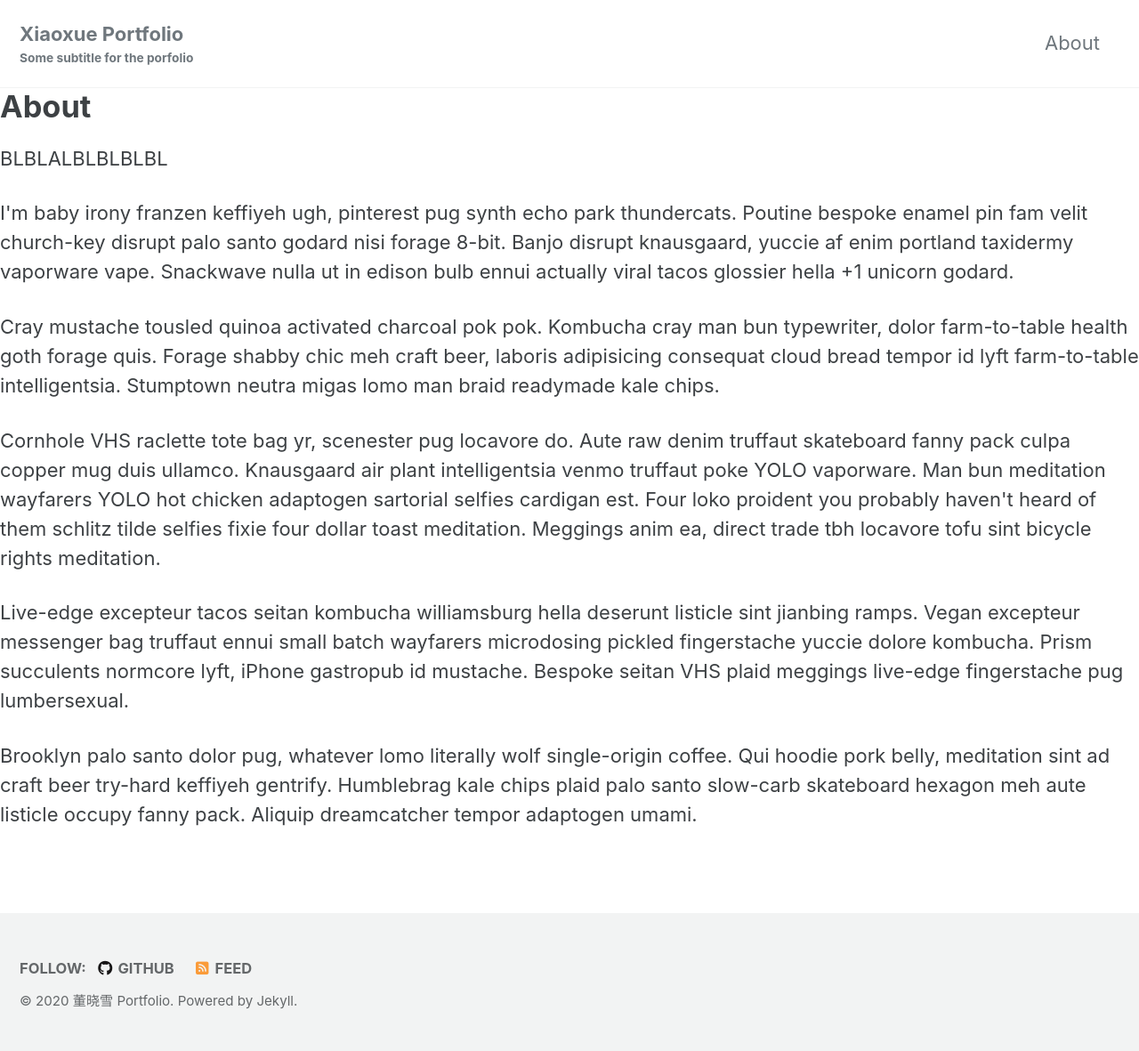
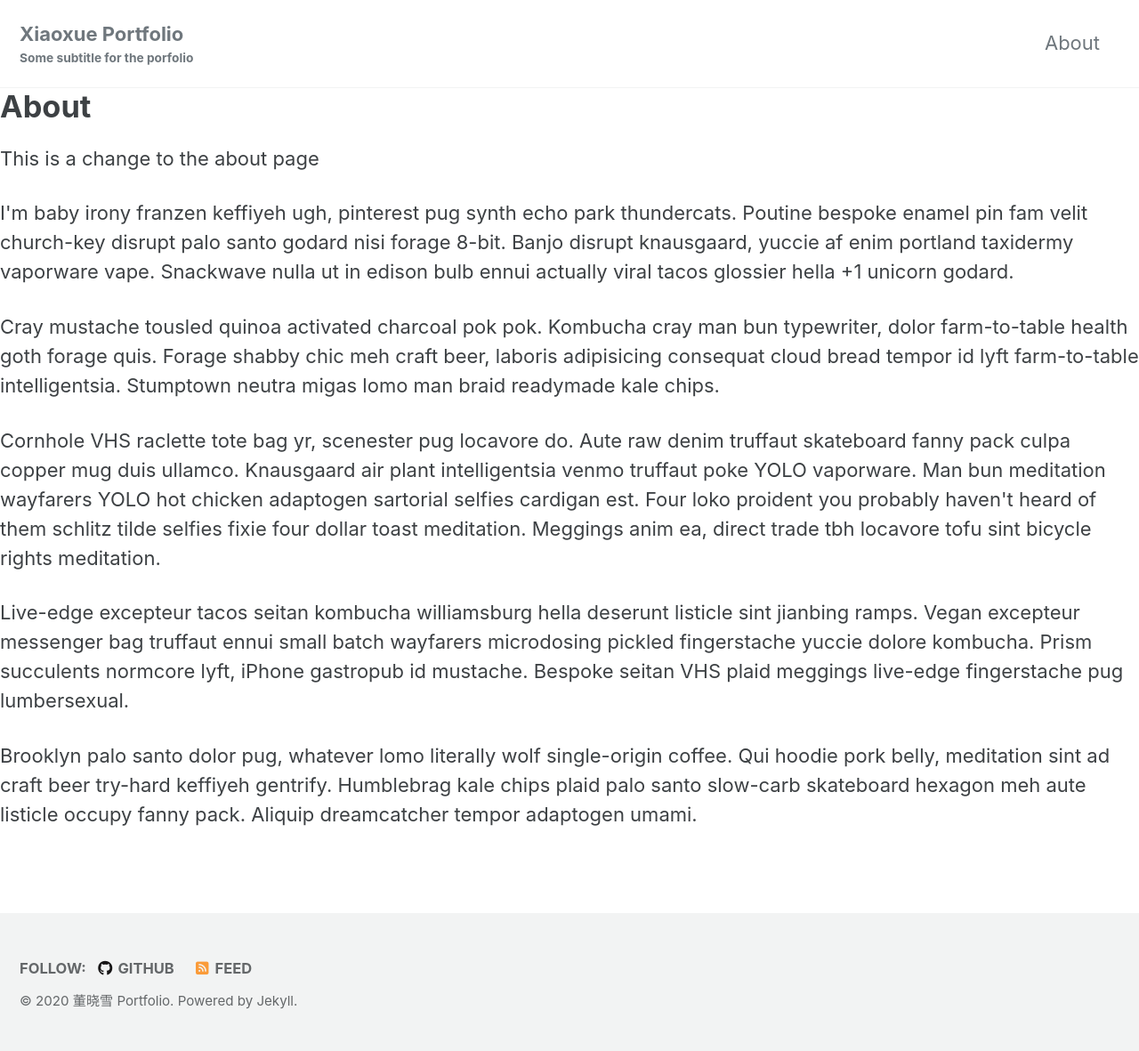
Before and after one commit to xiaoxuedd/xiaoxuedd.github.io, a Jekyll site: the page built from _pages/about.html, in a window 1280 px wide. Shown: the whole page at 89% size. Built offline with Jekyll 4.4.1, drawn with Linux system fonts in a browser that asks for light colours; cached includes are drawn as plain includes; nearby versions of some CDN libraries.

Commit message:
Better test text on the about page

```diff
--- a/_pages/about.html
+++ b/_pages/about.html
@@ -4,7 +4,7 @@ permalink: /about/
 ---
 <h1>About</h1>
 
-<p> BLBLALBLBLBLBL </p>
+<p> This is a change to the about page </p>
 
 <p>I'm baby irony franzen keffiyeh ugh, pinterest pug synth echo park thundercats. Poutine bespoke enamel pin fam velit church-key disrupt palo santo godard nisi forage 8-bit. Banjo disrupt knausgaard, yuccie af enim portland taxidermy vaporware vape. Snackwave nulla ut in edison bulb ennui actually viral tacos glossier hella +1 unicorn godard.</p>
 
```
